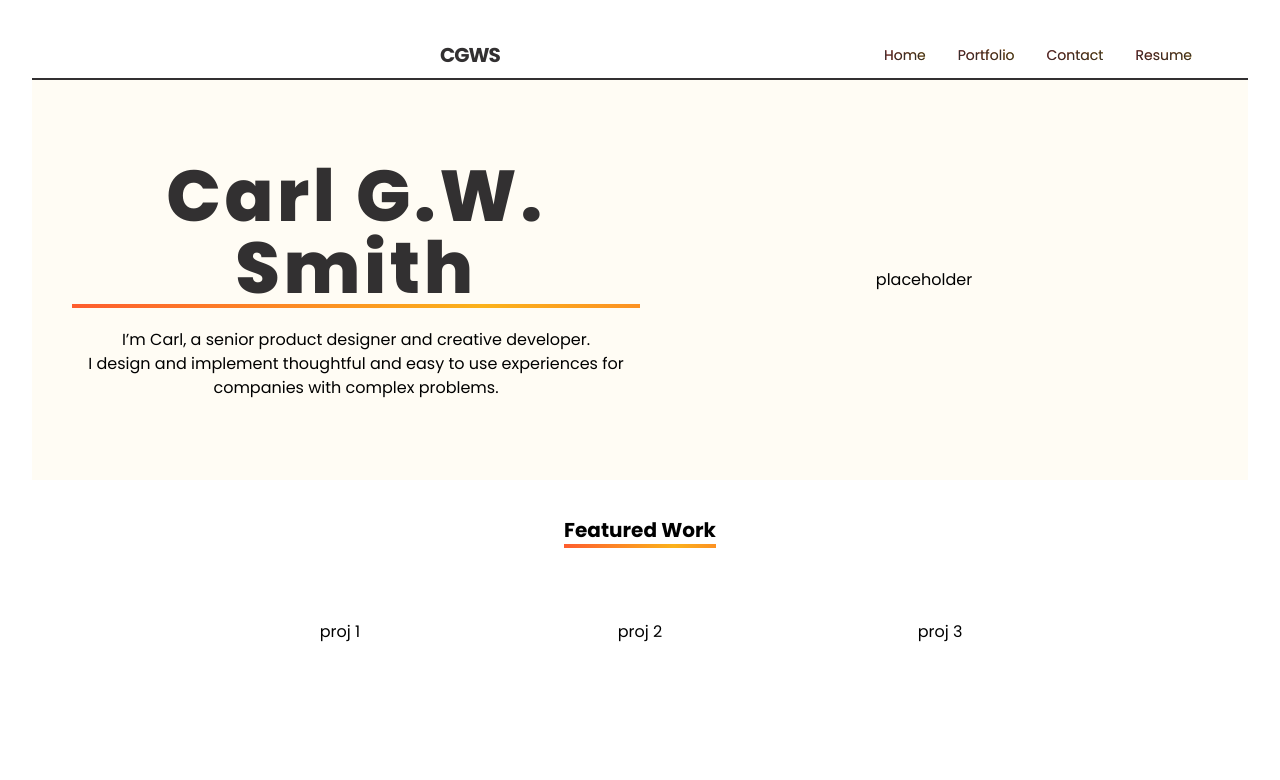
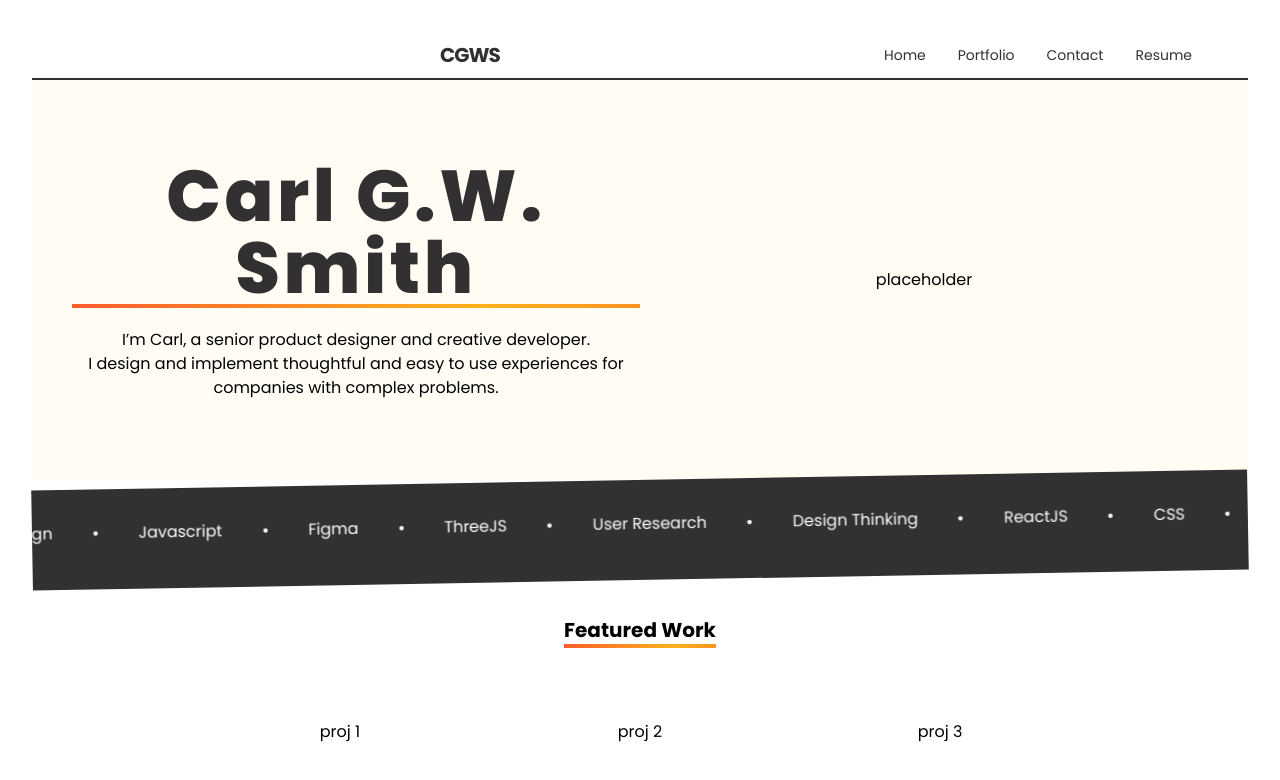
Before and after one commit to carlgwsmith/2023-Portfolio, a React (Vite) app: page / in a window 1280 px wide. Shown: the top 780 px of the page. Built offline with nearby package versions, Linux system fonts and the light colour scheme.

Commit message:
scrolling marquee

```diff
--- a/package.json
+++ b/package.json
@@ -16,6 +16,7 @@
     "postcss": "^8.4.21",
     "react": "^18.2.0",
     "react-dom": "^18.2.0",
+    "react-fast-marquee": "^1.5.2",
     "react-icons": "^4.8.0"
   },
   "devDependencies": {
--- a/src/Global Components/Home.jsx
+++ b/src/Global Components/Home.jsx
@@ -1,9 +1,11 @@
 import Hero from "./Home/Hero"
 import FeaturedWork from "./Home/FeaturedWork"
+import Scrolling from "./Home/Scrolling"
 export default function Home(){
     return(
         <>
         <Hero/>
+        <Scrolling/>
         <FeaturedWork/>
         </>
     )
--- /dev/null
+++ b/src/Global Components/Home/Scrolling.jsx
@@ -0,0 +1,39 @@
+import Marquee from "react-fast-marquee"
+import {RxDotFilled} from 'react-icons/rx'
+export default function Scrolling() {
+const tickerItem={
+    padding:'0 2rem',
+    fontSize:'1rem',
+    color:'white'
+}
+return(
+    <div className="bg-jet w-full -rotate-1 pb-3">
+    <Marquee className="p-8" pauseOnHover='true' speed='30'>
+        <div style={tickerItem}>Product Design</div>
+        <div><RxDotFilled size={14} className="m-1" color={'white'}/></div>
+        <div style={tickerItem}>Javascript</div>
+        <div><RxDotFilled size={14} className="m-1" color={'white'}/></div>
+        <div style={tickerItem}>Figma</div>
+        <div><RxDotFilled size={14} className="m-1" color={'white'}/></div>
+        <div style={tickerItem}>ThreeJS</div>
+        <div><RxDotFilled size={14} className="m-1" color={'white'}/></div>
+        <div style={tickerItem}>User Research</div>
+        <div><RxDotFilled size={14} className="m-1" color={'white'}/></div>
+        <div style={tickerItem}>Design Thinking</div>
+        <div><RxDotFilled size={14} className="m-1" color={'white'}/></div>
+        <div style={tickerItem}>ReactJS</div>
+        <div><RxDotFilled size={14} className="m-1" color={'white'}/></div>
+        <div style={tickerItem}>CSS</div>
+        <div><RxDotFilled size={14} className="m-1" color={'white'}/></div>
+        <div style={tickerItem}>UX/UI Design</div>
+        <div><RxDotFilled size={14} className="m-1" color={'white'}/></div>
+        <div style={tickerItem}>Data Visualization</div>
+        <div><RxDotFilled size={14} className="m-1" color={'white'}/></div>
+        <div style={tickerItem}>VueJS</div>
+        <div><RxDotFilled size={14} className="m-1" color={'white'}/></div>
+        <div style={tickerItem}>Angular</div>
+        <div><RxDotFilled size={14} className="m-1" color={'white'}/></div>
+    </Marquee>
+    </div>
+)
+}
--- a/src/Global Components/header.jsx
+++ b/src/Global Components/header.jsx
@@ -10,7 +10,7 @@ const handleNav = ()=>{
     setNavbarOpen(!navbarOpen)
 }
 
-const linkStyle= 'm-4 bg-white bg-clip-text text-jet ease-in-out bg-jet hover:text-transparent hover: bg-gradient-to-r from-[#FF3C35] to-[#FBB21B]'
+const linkStyle= 'm-4 hover:underline'
 
     return(
         <div className="flex justify-between items-center w-full bg-white border-b-2 py-4 px-10 border-jet h-12 text-jet">
--- a/tailwind.config.js
+++ b/tailwind.config.js
@@ -16,6 +16,7 @@ export default {
     extend: {
       animation: {
         bganimate:'bganimate 5s ease infinite',
+        ticker:'ticker 25s ease-in-out infinite'
     },
     keyframes: {
         bganimate: {
@@ -29,6 +30,15 @@ export default {
             backgroundSize: '200%',
             backgroundPosition:'0%, 50%'}
         },
+        ticker:{
+          '0%':{
+            transform: `translate3d(0,0,0)`,
+            visibility:'visible'
+          },
+          '100%':{
+            transform:`translate3d(-100%,0,0)`
+          }
+        }
     },
   },
   plugins: [],
```
Also changed, not shown: 1 other file (tests, documents, lock files or other folders).
